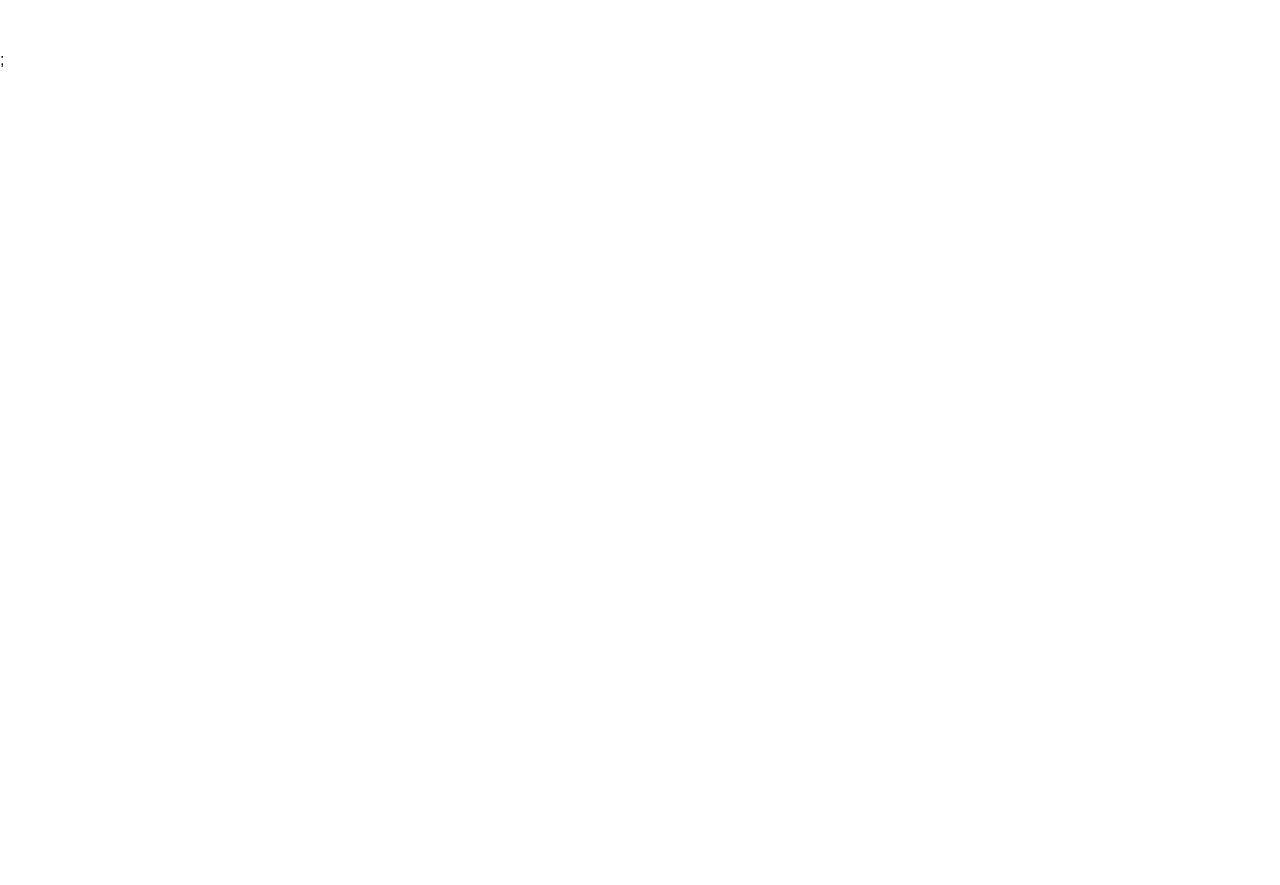
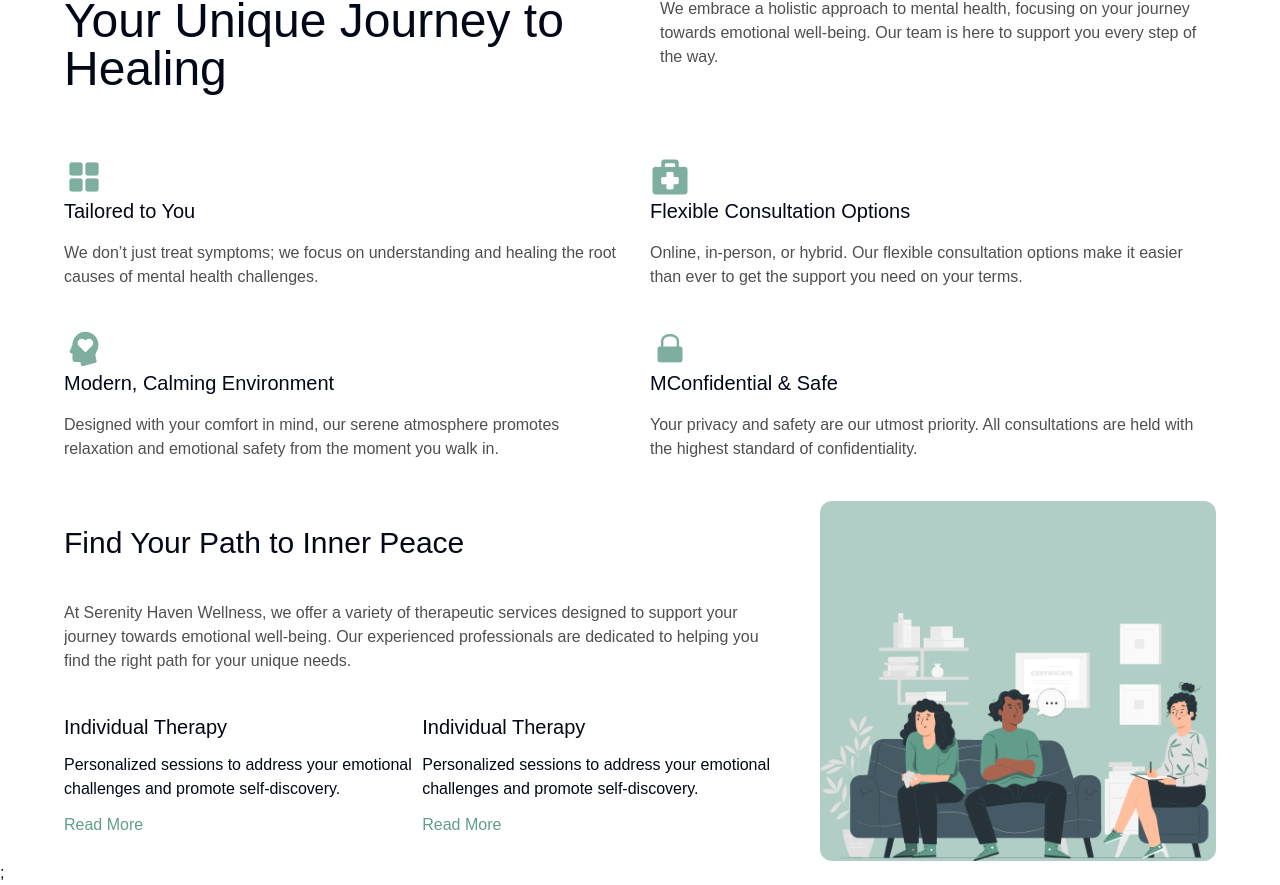
Before and after one commit to nbintang/hero-de-code, a Next.js app: page / in a window 1280 px wide. Shown: the part 752-1637 px from the top of the page. Before the commit the page ends 824 px from the top, so only its background shows below. Built offline with nearby package versions, Linux system fonts and the light colour scheme.

Commit message:
update add findpath page

```diff
--- a/app/page.tsx
+++ b/app/page.tsx
@@ -1,3 +1,6 @@
+import Explore from "@/components/sections/explore";
+import Chooseus from "@/components/sections/chooseus";
+import Findpath from "@/components/sections/findpath";
 export default function Home() {
   return (
  <>
@@ -6,6 +9,9 @@ export default function Home() {
       <div className="bg-tertiary text-black">Tertiary</div>
 
       <div className="bg-primary/50 text-white"> primary softed</div>
+      <Explore/>
+      <Chooseus/>
+      <Findpath/>
       </>
   );
 }
--- /dev/null
+++ b/components/sections/findpath.tsx
@@ -0,0 +1,40 @@
+import React from "react";
+import people from "@/public/img/people.png";
+import Image from "next/image";
+
+export default function Findpath() {
+  return (
+    <div className="flex md:flex-row flex-col items-center gap-10">
+      <div className="md:w-2/3 flex flex-col gap-10">
+        <h1 className="font-medium text-3xl">Find Your Path to Inner Peace</h1>
+        <p className="text-[#4F4F4F]">
+          At Serenity Haven Wellness, we offer a variety of therapeutic services
+          designed to support your journey towards emotional well-being. Our
+          experienced professionals are dedicated to helping you find the right
+          path for your unique needs.
+        </p>
+        <div className="flex">
+          <div className="flex flex-col items-start gap-3">
+            <h1 className="text-xl">Individual Therapy</h1>
+            <p>
+              Personalized sessions to address your emotional challenges and
+              promote self-discovery.
+            </p>
+            <button className="text-primary">Read More</button>
+          </div>
+          <div className="flex flex-col items-start gap-3">
+            <h1 className="text-xl">Individual Therapy</h1>
+            <p>
+              Personalized sessions to address your emotional challenges and
+              promote self-discovery.
+            </p>
+            <button className="text-primary">Read More</button>
+          </div>
+        </div>
+      </div>
+      <div>
+        <Image src={people} alt="" className="bg-primary/50 pt-28 rounded-xl" />
+      </div>
+    </div>
+  );
+}
--- a/tailwind.config.ts
+++ b/tailwind.config.ts
@@ -27,7 +27,7 @@ const config: Config = {
   				DEFAULT: '#FFBF99',
   			},
 			tertiary: {
-				DEFAULT: "#F9FBFB"
+				DEFAULT: "#F4F4F4"
 			},
   			muted: {
   				DEFAULT: 'hsl(var(--muted))',
```
Also changed, not shown: 1 other file (tests, documents, lock files or other folders).
